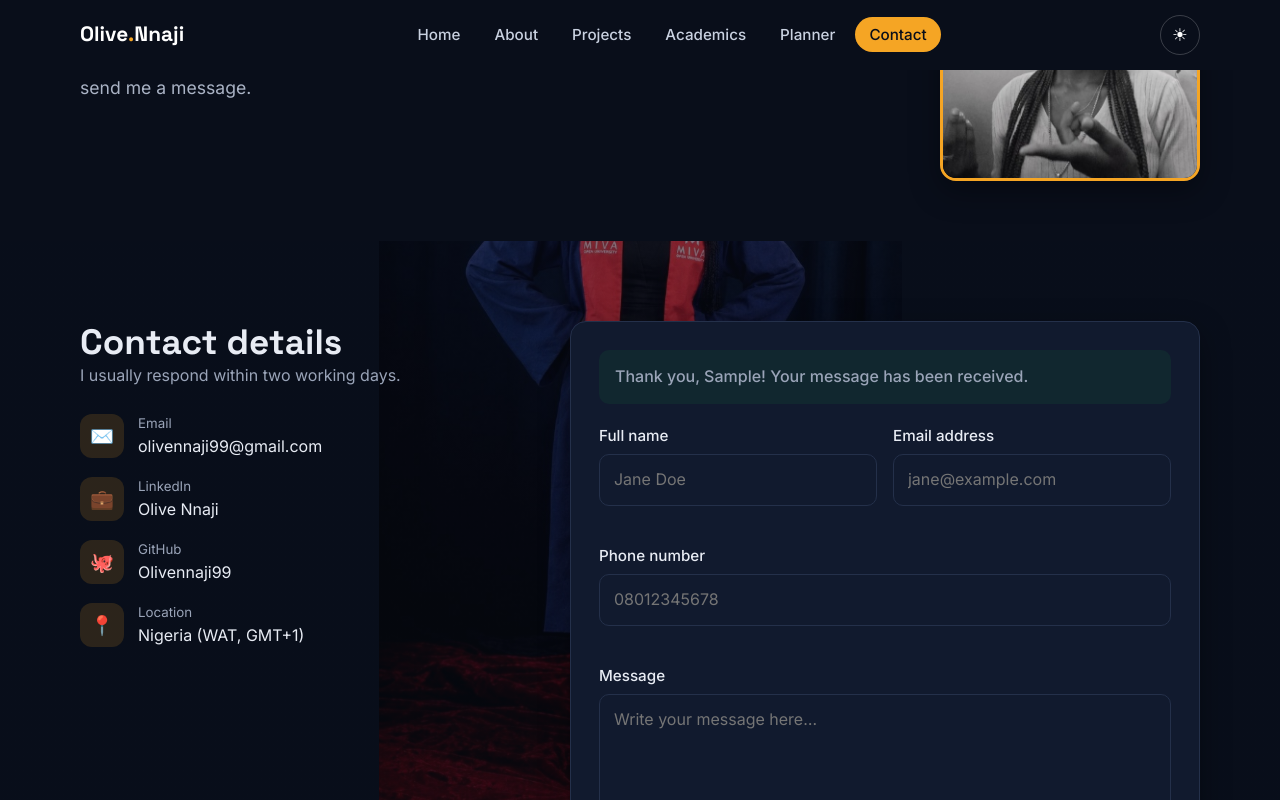
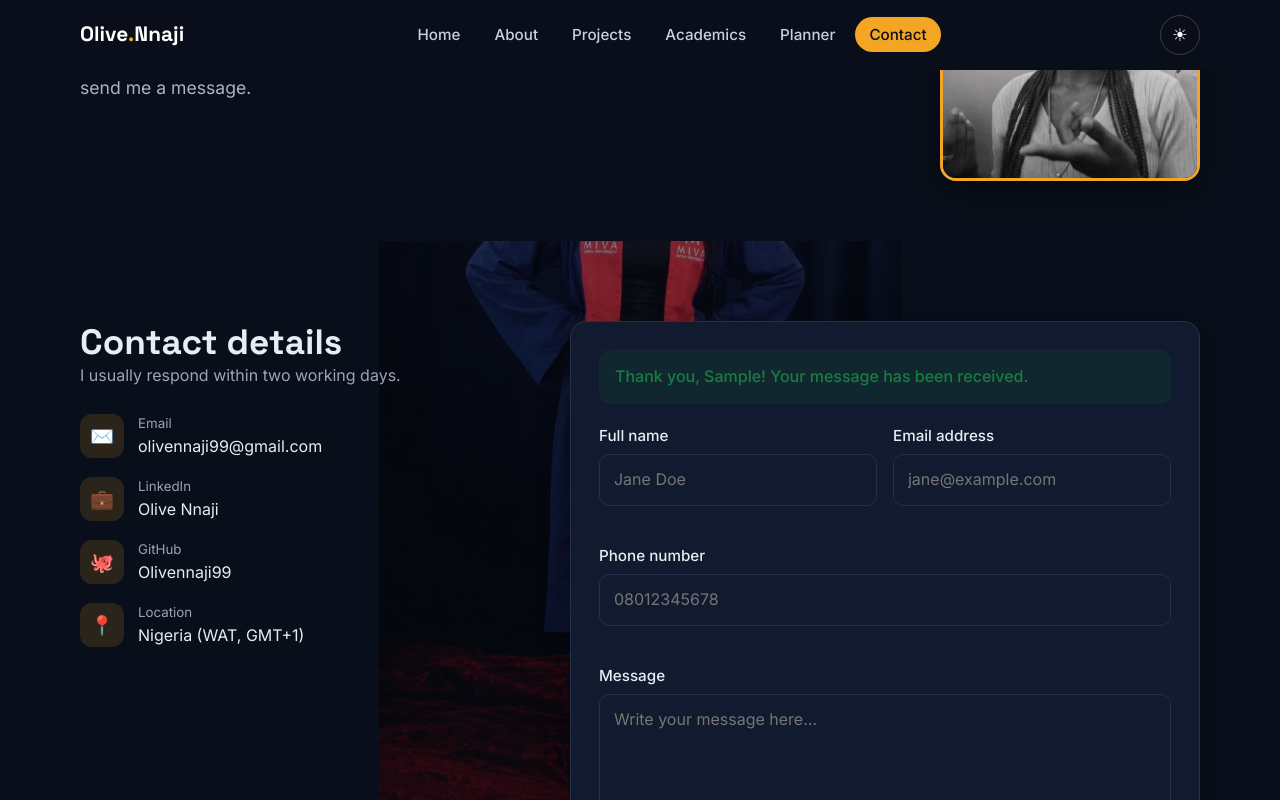
Before and after one commit to Olivennaji99/OliveNnaji-Student-Portfolio-et-Academic-Management-Website, a plain HTML site: page contact.html in a window 1280 px wide. Both pictures are taken after typing "Sample", "name@example.com", "5551234", "Sample" into the empty fields and a click on the button "Send message". Shown: the part 284-1084 px from the top of the page. Drawn offline with Linux system fonts and the light colour scheme.

Commit message:
Show form error messages in red and success message in green
The ".card p" rule was more specific and turned both grey.

Co-Authored-By: Claude Opus 5.5 <noreply@anthropic.com>

```diff
--- a/css/style.css
+++ b/css/style.css
@@ -391,8 +391,9 @@ input, select, textarea {
 input:focus, select:focus, textarea:focus { outline: none; border-color: var(--accent); box-shadow: 0 0 0 3px var(--accent-soft); }
 textarea { min-height: 140px; resize: vertical; }
 input.invalid, textarea.invalid { border-color: var(--danger); }
-.error-message { color: var(--danger); font-size: 0.85rem; margin-top: 4px; min-height: 1.2em; }
-.form-success {
+/* ".card" is added so these beat the grey ".card p" rule and keep their red and green colours */
+.error-message, .card .error-message { color: var(--danger); font-size: 0.85rem; margin-top: 4px; min-height: 1.2em; }
+.form-success, .card .form-success {
   display: none; margin-bottom: 20px; padding: 14px 16px; border-radius: 10px;
   background: rgba(21, 128, 61, 0.12); color: var(--success); font-weight: 500;
 }
```
